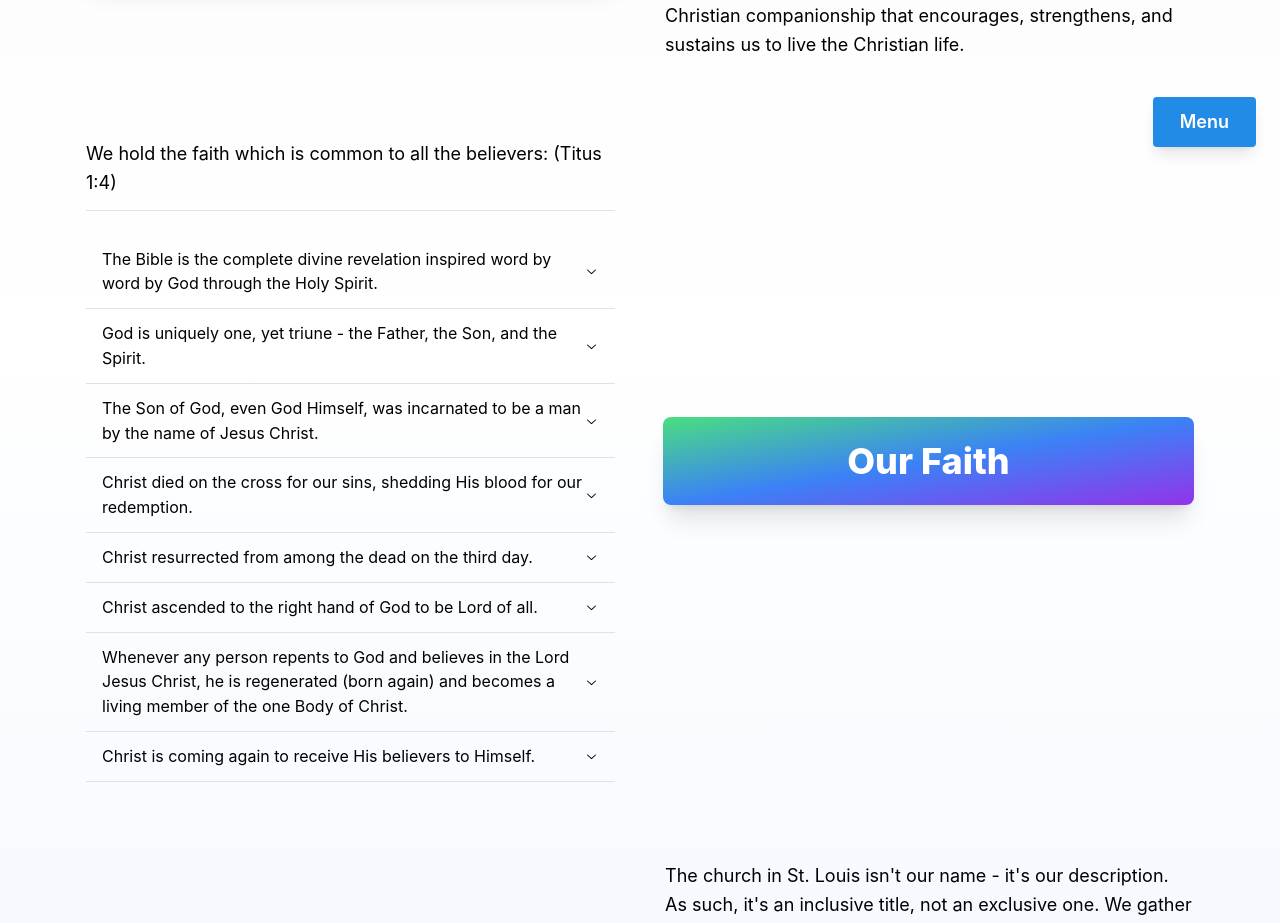
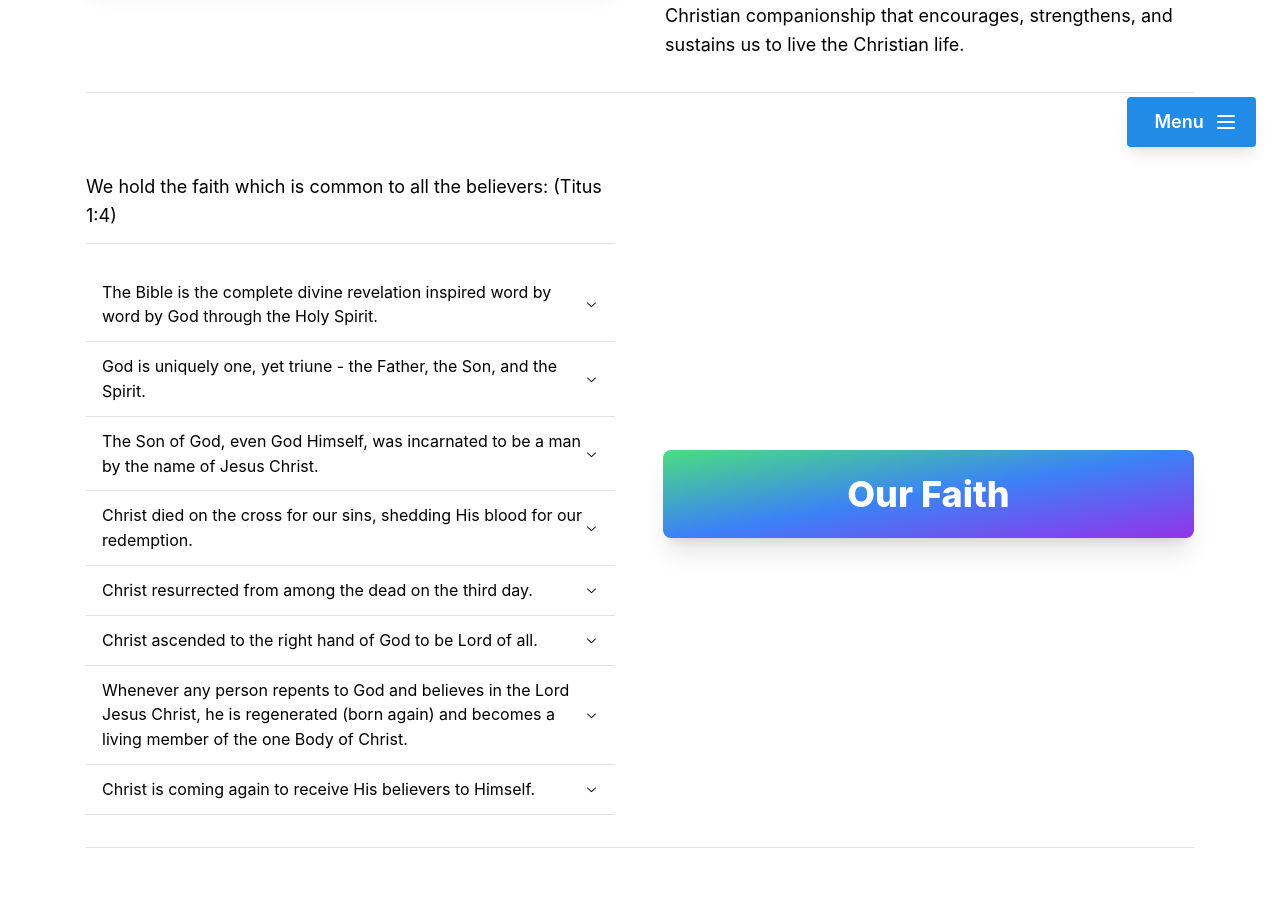
Before and after one commit to tou97/CISTL, a Next.js app in the folder frontend/: page /about in a window 1280 px wide. Shown: the part 629-1552 px from the top of the page. Built offline with nearby package versions, Linux system fonts and the light colour scheme.

Commit message:
Menu changes (#11)

```diff
--- a/frontend/app/about/page.tsx
+++ b/frontend/app/about/page.tsx
@@ -1,4 +1,4 @@
-import { Accordion, AccordionItem, Container, Title, Text, List, ListItem, Divider, AccordionControl, AccordionPanel } from '@mantine/core';
+import { Accordion, AccordionItem, Container, Divider, Title, Text, List, ListItem, AccordionControl, AccordionPanel } from '@mantine/core';
 import { IconPoint } from '@tabler/icons-react';
 
 const beliefs = [
@@ -79,7 +79,7 @@ const beliefs = [
 
 const AboutUs = () => {
   return (
-    <div className="bg-gradient-to-b from-gray-50 via-white to-blue-50 min-h-screen py-16">
+    <div className="min-h-screen py-16">
       <Container size="lg" className="space-y-20">
         {/* Hero Section */}
         <section className="text-center py-20 px-6 bg-gradient-to-br from-green-400 via-blue-500 to-purple-600 text-white rounded-lg shadow-xl">
@@ -104,6 +104,8 @@ const AboutUs = () => {
           </div>
         </section>
 
+        <Divider mt="xl" />
+
         {/* Our Faith Section */}
         <section className="flex flex-col lg:flex-row-reverse items-center gap-12">
           <div className="lg:w-1/2 bg-gradient-to-br from-green-400 via-blue-500 to-purple-600 rounded-lg shadow-xl p-6">
@@ -125,6 +127,8 @@ const AboutUs = () => {
           </div>
         </section>
 
+        <Divider mt="xl" />
+
         {/* Our Name Section */}
         <section className="flex flex-col lg:flex-row items-center gap-12">
           <div className="lg:w-1/2 bg-gradient-to-br from-green-400 via-blue-500 to-purple-600 rounded-lg shadow-xl p-6">
--- a/frontend/app/campuses/page.tsx
+++ b/frontend/app/campuses/page.tsx
@@ -4,6 +4,7 @@ import {
   Button,
   Card,
   Container,
+  Divider,
   Image,
   SimpleGrid,
   Text,
@@ -11,7 +12,7 @@ import {
 } from '@mantine/core';
 import classes from './FeaturesCards.module.css';
 
-const mockdata = [
+const campusdata = [
   {
     title: 'University of Missouri - St. Louis',
     description:
@@ -36,7 +37,7 @@ const mockdata = [
 ];
 
 const FeaturesCards = () => {
-  const features = mockdata.map((feature) => (
+  const features = campusdata.map((feature) => (
     <Card key={feature.title} shadow="md" radius="md" padding="xl">
       <Image src={feature.image} alt={feature.title} style={{ width: '100%', height: 'auto', borderRadius: '8px' }} />
       <Text fz="lg" fw={500} mt="md">
@@ -56,7 +57,6 @@ const FeaturesCards = () => {
       <Title order={2} className={classes.title} ta="center" mt="sm">
         Christian Students on Campus
       </Title>
-
       <Text c="dimmed" className={classes.description} ta="center" mt="md">
         Every once in a while, you’ll see a Golbat that’s missing some fangs. This happens when
         hunger drives it to try biting a Steel-type Pokémon.
@@ -65,6 +65,18 @@ const FeaturesCards = () => {
       <SimpleGrid cols={{ base: 1, lg: 3}} spacing="xl" mt="xl">
         {features}
       </SimpleGrid>
+
+      <Divider mt="xl" />
+
+      <Title order={2} className={classes.title} ta="center" mt="md">
+        Family Time
+      </Title>
+
+      <Divider mt="xl" />
+
+      <Title order={2} className={classes.title} ta="center" mt="md">
+        Conferences
+      </Title>
     </Container>
   );
 }
--- a/frontend/app/gatherings/page.tsx
+++ b/frontend/app/gatherings/page.tsx
@@ -2,7 +2,7 @@ import { Container, Title, Text, Timeline, TimelineItem, Group } from '@mantine/
 
 const Gatherings = () => {
   return (
-    <div className="bg-gradient-to-b from-gray-50 via-white to-blue-50 min-h-screen py-16">
+    <div className="min-h-screen py-16">
       <Container size="lg" className="space-y-20">
         {/* Hero Section */}
         <section className="text-center py-20 px-6 bg-gradient-to-r from-blue-500 to-blue-700 text-white rounded-xl shadow-lg">
--- a/frontend/components/menu/MenuButton.tsx
+++ b/frontend/components/menu/MenuButton.tsx
@@ -2,7 +2,7 @@
 
 import { useState } from 'react';
 import { Button, Drawer, NavLink } from '@mantine/core';
-import { IconHome, IconBible, IconUsersGroup, IconSchool, IconMessages} from '@tabler/icons-react';
+import { IconHome, IconBible, IconUsersGroup, IconSchool, IconMessages, IconMenu2} from '@tabler/icons-react';
 
 const MenuButton: React.FC = () => {
   const [opened, setOpened] = useState(false);
@@ -15,6 +15,7 @@ const MenuButton: React.FC = () => {
       <div className="fixed bottom-6 right-6 z-50">
         <Button
           onClick={toggleMenu}
+          rightSection={<IconMenu2 />}
           size='lg'
           className="bg-blue-600 text-white shadow-lg hover:bg-blue-700 transition"
         >
@@ -29,6 +30,9 @@ const MenuButton: React.FC = () => {
         padding="md"
         size="md"
         position="right"
+        offset={10}
+        radius="lg"
+        title="THE CHURCH IN ST. LOUIS"
         overlayProps={{ backgroundOpacity: 0.5, blur: 4}}
         className="bg-white"
       >
```
